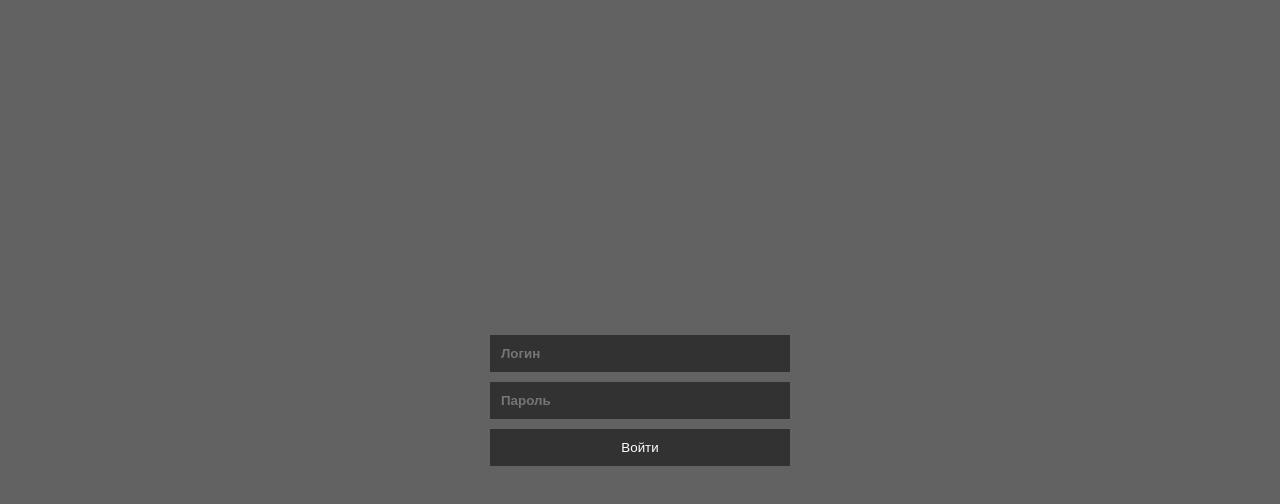
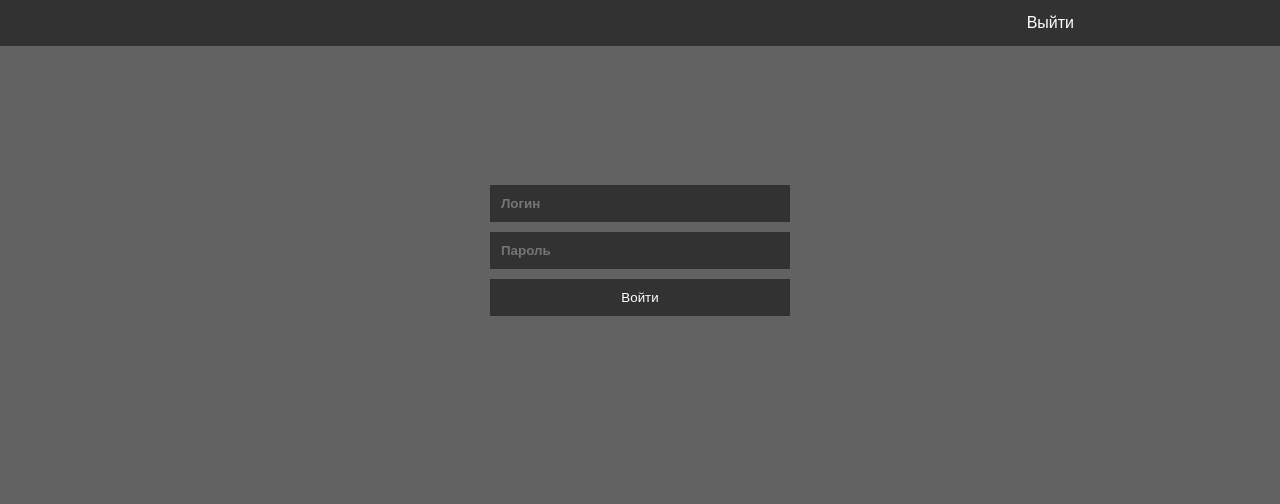
Before and after one commit to vertically-challenged/vue-chat-front-end, a Vue app: page /login in a window 1280 px wide. Shown: the top 504 px of the page. Built offline with nearby package versions, Linux system fonts and the light colour scheme.

Commit message:
Updated message input field and added navigation

```diff
--- a/src/App.vue
+++ b/src/App.vue
@@ -1,4 +1,5 @@
 <template>
+<main-navigation/>
 <div class="container">
   <router-view />
 </div>
@@ -6,9 +7,26 @@
 
 <script lang="ts">
 import { defineComponent } from 'vue'
+import MainNavigation from '@/components/MainNavigation.vue'
 
 export default defineComponent({
+  data() {
+    return {
 
+    }
+  },
+  components: {
+    MainNavigation,
+  },
+  mounted() {
+    if (this.$store.state.sessions.auth) {
+      this.$router.push('/chat')
+    } else {
+      this.$router.push('/login')
+    }
+  },
+  methods: {
+  },
 })
 </script>
 
@@ -42,11 +60,9 @@ body {
 
 .container {
   position: fixed;
-  top: 0;
-  bottom: 0;
+  top: calc(50vh - 250px);
   left: 0;
   right: 0;
-  margin: 0 auto;
   display: flex;
   flex-direction: column;
   justify-content: center;
@@ -60,7 +76,7 @@ body {
 
 ::-webkit-scrollbar-thumb {
   width: 6px;
-  background-color: #b1b1b1;
+  background-color: #b1b1b176;
   border-radius: 9em;
 }
 
@@ -68,4 +84,10 @@ body {
   display: none;
 }
 
+@media (max-width: 450px), (max-height: 600px) {
+  .container {
+    top: 50px;
+  }
+}
+
 </style>
--- a/src/components/ChatComponent.vue
+++ b/src/components/ChatComponent.vue
@@ -19,4 +19,8 @@ export default defineComponent({
 </script>
 
 <style lang="css" scoped>
+.chat {
+  padding: 10px;
+  max-width: 100vw;
+}
 </style>
--- a/src/components/ChatInput.vue
+++ b/src/components/ChatInput.vue
@@ -2,10 +2,13 @@
 <div class="chat-input__container">
   <div
     class="chat-input"
-    placeholder="Введите сообщение"
+    placeholder="Сообщение..."
     contenteditable
     @input="changeInput"
   ></div>
+  <button class="chat-input__button" type="submit">
+    <img src="@/icons/icons-submit-button.png" alt="Отправить">
+  </button>
 </div>
 </template>
 
@@ -36,10 +39,23 @@ export default defineComponent({
   max-height: 80px;
   overflow-y: scroll;
   font-size: 18px;
+  padding-right: 10px;
   color: var(--color-2);
+  transition: var(--transition-default);
+}
+
+.chat-input::-webkit-scrollbar {
+  display: none;
+}
+
+.chat-input:empty:not(:focus):before{
+    content:attr(placeholder);
+    color: white;
+    opacity: .5;
 }
 
 .chat-input__container {
+  position: relative;
   display: flex;
   align-items: center;
   justify-content: center;
@@ -50,4 +66,26 @@ export default defineComponent({
   background: var(--color-1);
   border-radius: 18px;
 }
+
+.chat-input__button {
+  position: absolute;
+  top: 5px;
+  right: 5px;
+  width: 40px;
+  background: transparent;
+  border: none;
+  border-radius: 10px;
+  cursor: pointer;
+}
+
+.chat-input__button img {
+  width: 30px;
+  opacity: .5;
+  transition: var(--transition-default);
+}
+
+.chat-input__button:focus img,  .chat-input__button:hover img {
+  opacity: .8;
+}
+
 </style>
--- a/src/components/LoginForm.vue
+++ b/src/components/LoginForm.vue
@@ -2,14 +2,21 @@
 <form class="form-auth" action="#" @submit.prevent >
   <basic-input placeholder="Логин" class="form-auth__input" type="text">Логин</basic-input>
   <basic-input placeholder="Пароль" class="form-auth__input" type="password">Пароль</basic-input>
-  <basic-button>Войти</basic-button>
+  <basic-button @click="login">Войти</basic-button>
 </form>
 </template>
 
 <script lang="ts">
 import { defineComponent } from 'vue'
 
-export default defineComponent({})
+export default defineComponent({
+  methods: {
+    login() {
+      this.$store.commit('login')
+      this.$router.push('/chat')
+    },
+  },
+})
 </script>
 
 <style lang="css" scoped>
--- /dev/null
+++ b/src/components/MainNavigation.vue
@@ -0,0 +1,76 @@
+<template>
+  <nav class="main-navigation">
+    <div class="main-navigation__container">
+      <router-link
+        v-if="!$store.state.sessions.sessions.auth"
+        class="main-navigation__link"
+        to="/login"
+      >
+        Войти
+      </router-link>
+      <router-link
+        v-if="!$store.state.sessions.sessions.auth"
+        class="main-navigation__link"
+        to="/reg"
+      >
+        Регистрация
+      </router-link>
+      <button
+        @click="logout"
+        v-if="$store.state.sessions.sessions.auth"
+        class="main-navigation__link"
+      >
+        Выйти
+      </button>
+    </div>
+  </nav>
+</template>
+
+<script lang="ts">
+import { defineComponent } from 'vue'
+
+export default defineComponent({
+  methods: {
+    logout() {
+      this.$store.commit('logout')
+      this.$router.push('/login')
+    },
+  },
+})
+</script>
+
+<style lang="css" scoped>
+.main-navigation {
+  display: flex;
+  flex-direction: column;
+  align-items: center;
+  width: 100%;
+  padding: 14px 0;
+  background-color: var(--color-1);
+}
+
+.main-navigation__container {
+  display: flex;
+  align-items: center;
+  justify-content: flex-end;
+  width: 100vw;
+  max-width: 900px;
+  margin: 0 auto;
+  padding: 0 16px;
+}
+
+.main-navigation__link {
+  margin-left: 20px;
+  text-decoration: none;
+  color: var(--color-2);
+  background-color: transparent;
+  border: none;
+  font-size: 12pt;
+  cursor: pointer;
+  transition: var(--transition-default);
+}
+
+.main-navigation__link:hover, .main-navigation__link:focus {
+  color: var(--color-3);
+}
+</style>
--- a/src/components/MessageList.vue
+++ b/src/components/MessageList.vue
@@ -67,7 +67,7 @@ export default defineComponent({
 .message-list {
   list-style: none;
   height: 400px;
-  max-height: 90vh;
+  max-height: calc(90vh - 150px);
   overflow-y: scroll;
   border-radius: 18px;
 }
@@ -80,6 +80,7 @@ export default defineComponent({
   color: var(--color-2);
 }
 .message {
+  display: flex;
   max-width: 360px;
   padding: 15px;
   background: var(--color-8);
@@ -90,4 +91,20 @@ export default defineComponent({
 .message:last-child {
   margin-bottom: 0;
 }
+
+@media (max-width: 450px) {
+  .message {
+    width: 80%;
+    max-width: 300px;
+  }
+
+  .message-list {
+    height: 76vh;
+  }
+
+  .message-list::-webkit-scrollbar {
+    display: none;
+  }
+
+}
 </style>
--- a/src/components/UI/BasicInput.vue
+++ b/src/components/UI/BasicInput.vue
@@ -3,7 +3,7 @@
   <span class="hidden">
     <slot></slot>
   </span>
-  <input :placeholder="placeholder" class="input" :type="type" id="login" />
+  <input :placeholder="placeholder" class="input" :type="type"/>
 </label>
 </template>
 
--- a/src/main.ts
+++ b/src/main.ts
@@ -1,6 +1,7 @@
 import { createApp } from 'vue'
 import App from '@/App.vue'
 import router from '@/router/router'
+import store from '@/store'
 import uiComponents from '@/components/UI/index'
 
 const app = createApp(App)
@@ -9,4 +10,4 @@ uiComponents.forEach((component) => {
   app.component(component.name, component)
 })
 
-app.use(router).mount('#app')
+app.use(store).use(router).mount('#app')
--- a/src/pages/ChatPage.vue
+++ b/src/pages/ChatPage.vue
@@ -1,5 +1,5 @@
 <template>
-  <chat-component/>
+<chat-component />
 </template>
 
 <script lang="ts">
--- /dev/null
+++ b/src/store/index.ts
@@ -0,0 +1,10 @@
+import { createStore } from 'vuex'
+import sessionsModule from './sessionsModule'
+
+const store = createStore({
+  modules: {
+    sessions: sessionsModule,
+  },
+})
+
+export default store
--- /dev/null
+++ b/src/store/sessionsModule.ts
@@ -0,0 +1,20 @@
+/* eslint-disable @typescript-eslint/no-explicit-any */
+const sessionsModule = {
+  state: () => ({
+    sessions: {
+      auth: true,
+    },
+  }),
+  getters: {
+  },
+  mutations: {
+    login(state: any) {
+      state.sessions.auth = true
+    },
+    logout(state: any) {
+      state.sessions.auth = false
+    },
+  },
+}
+
+export default sessionsModule
```
Also changed, not shown: src/shims-vuex.d.ts (added, +7 -0 lines), src/icons/icons-submit-button.png (added).
